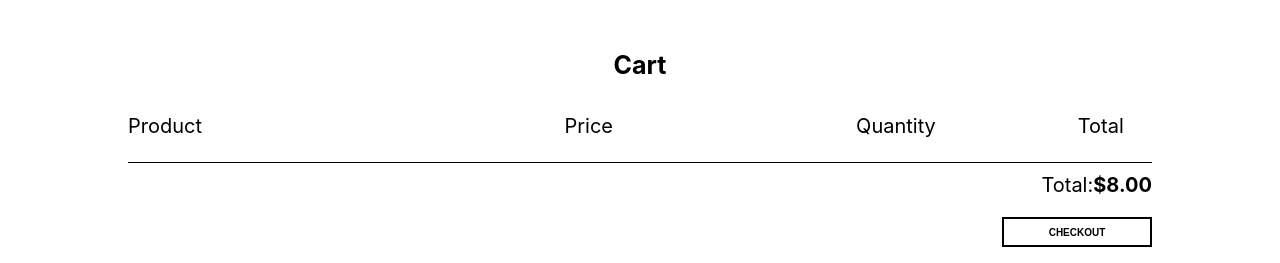
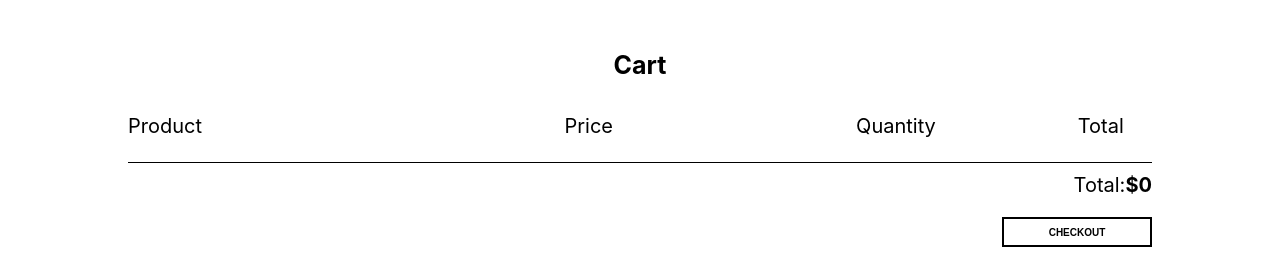
Before and after one commit to Kenwanjohi/cart-redux, a React (Create React App) app: page / in a window 1280 px wide. Shown: the top 263 px of the page. Built offline with nearby package versions, Linux system fonts and the light colour scheme.

Commit message:
finished the logic

```diff
--- a/src/components/cart/cart.js
+++ b/src/components/cart/cart.js
@@ -5,6 +5,10 @@ import CartItem from './cartItem'
 import Button from '../button'
 
 const Cart = ({cartItems}) => {
+    const subtotal = cartItems.map(item => item.newprice)
+    .reduce((acc, cartvalue) => {
+      return acc + cartvalue
+    },0)
     return(
         <div className={Styles.cart}>
 
@@ -33,7 +37,7 @@ const Cart = ({cartItems}) => {
             }
             <div className={Styles.summation}>
                 <div className={Styles.totprice}>
-                    <div>Total:<span className={Styles.price}>$8.00</span></div>
+                    <div>Total:<span className={Styles.price}>${subtotal}</span></div>
                 </div>
                 <div>
                     <Button>checkout</Button>
```
Also changed, not shown: src/index.js (indentation only).
